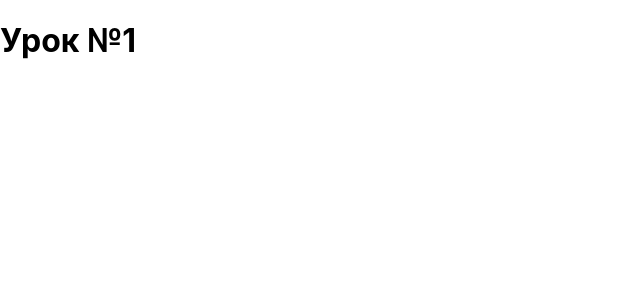
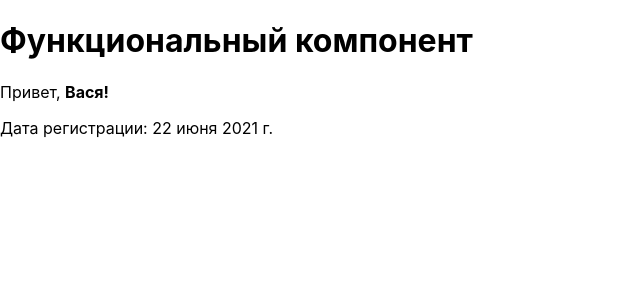
Before and after one commit to shpilson/archakov-tutorials, a React (Create React App) app: page / in a window 1280 px wide. Shown: the top 300 px of the page, without its empty margins (0-640 px from the left). Built offline with nearby package versions, Linux system fonts and the light colour scheme.

Commit message:
Добавил функциональный компонент

```diff
--- a/src/tutorial-1/App.js
+++ b/src/tutorial-1/App.js
@@ -1,6 +1,11 @@
+import { ProfileFunctional } from './components/ProfileFunctional';
+
 function App() {
     return (
-        <h1>Урок №1</h1>
+        <>
+            <h1>Функциональный компонент</h1>
+            <ProfileFunctional name="Вася" registredAt={new Date(2021, 5, 22)} />
+        </>
     );
 }
 
--- /dev/null
+++ b/src/tutorial-1/components/ProfileFunctional.jsx
@@ -0,0 +1,16 @@
+function ProfileFunctional(props) {
+    const name = props.name.split(" ")[0]
+    const date = props.registredAt.toLocaleDateString("ru-RU", {
+        day: "numeric",
+        month: "long",
+        year: "numeric",
+    });
+    return (
+        <div>
+            <p>Привет, <b>{name}!</b></p>
+            <p>Дата регистрации: {date}</p>
+        </div>
+    );
+}
+
+export { ProfileFunctional };
```
